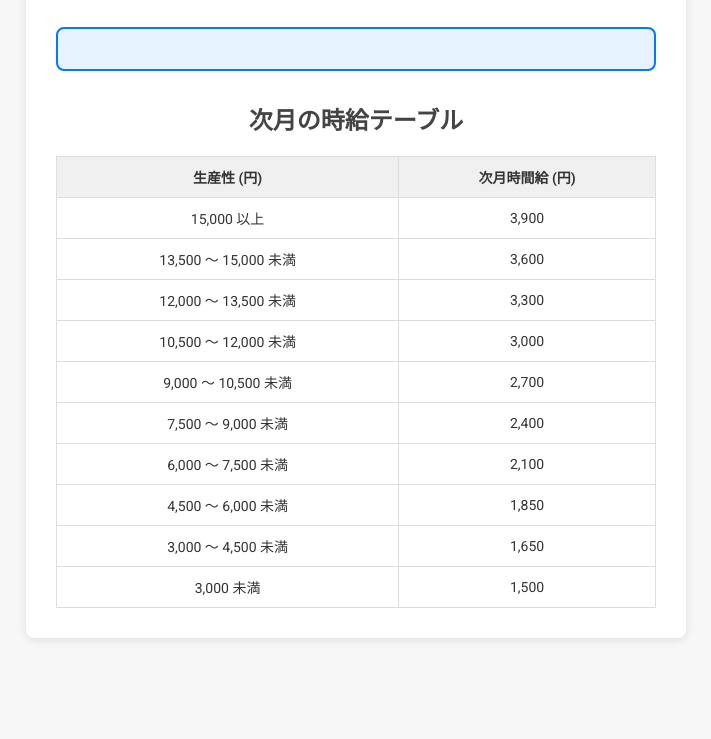
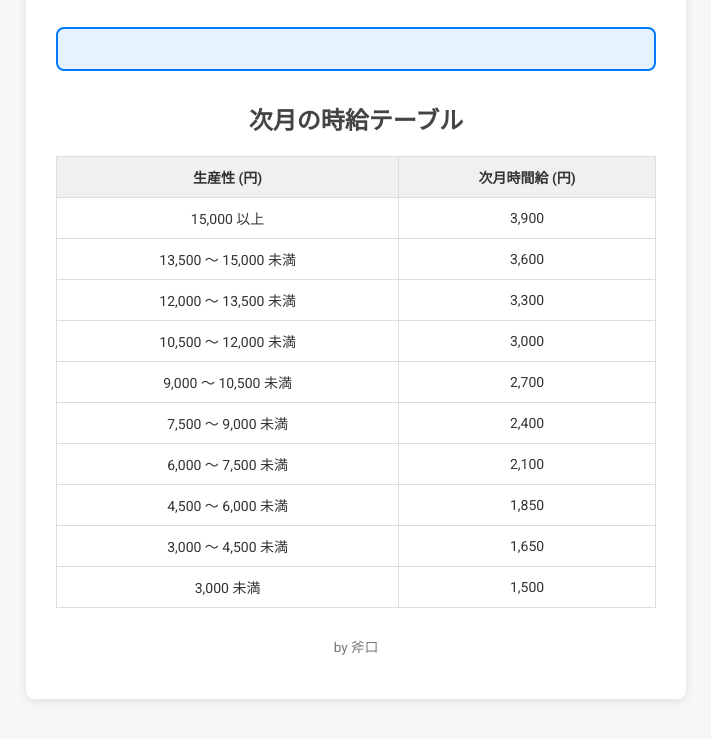
Before and after one commit to e-axe/gmo-tools, a plain HTML site: page seisansei.html in a window 1280 px wide. Shown: the part 378-1117 px from the top of the page, without its empty margins (284-995 px from the left). Before the commit the page ends 1056 px from the top, so only its background shows below. Drawn offline with Linux system fonts and the light colour scheme.

Commit message:
Update seisansei.html

```diff
--- a/seisansei.html
+++ b/seisansei.html
@@ -156,6 +156,7 @@
         </tr>
       </tbody>
     </table>
+    <p style="margin-top: 2em; font-size: 0.85rem; text-align: center; color: #777;">by 斧口</p>
   </div>
 
   <script>
```
